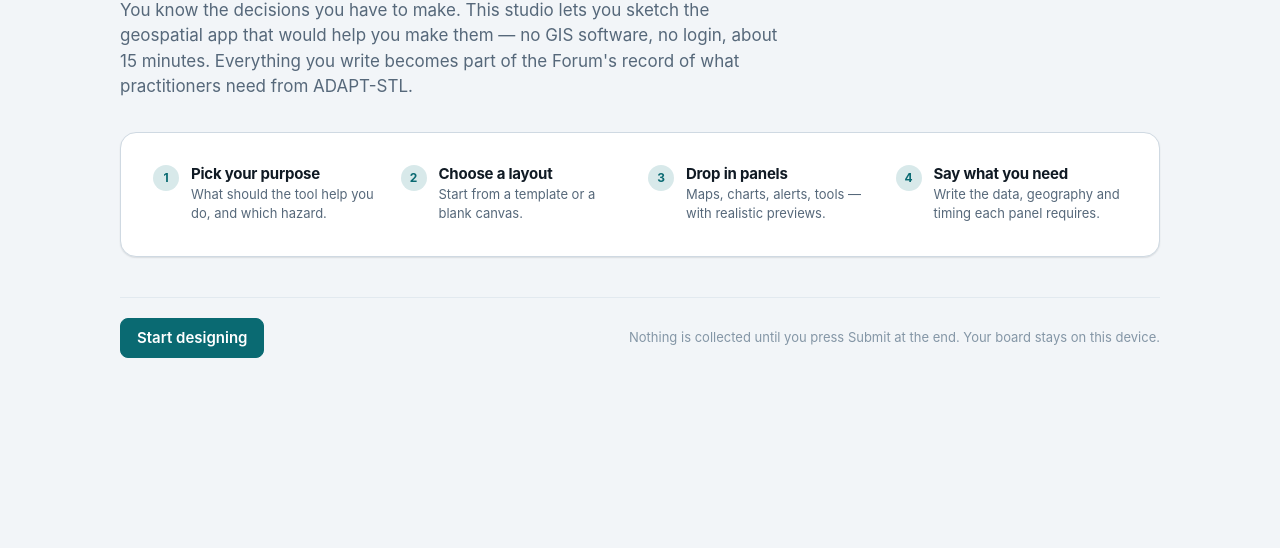
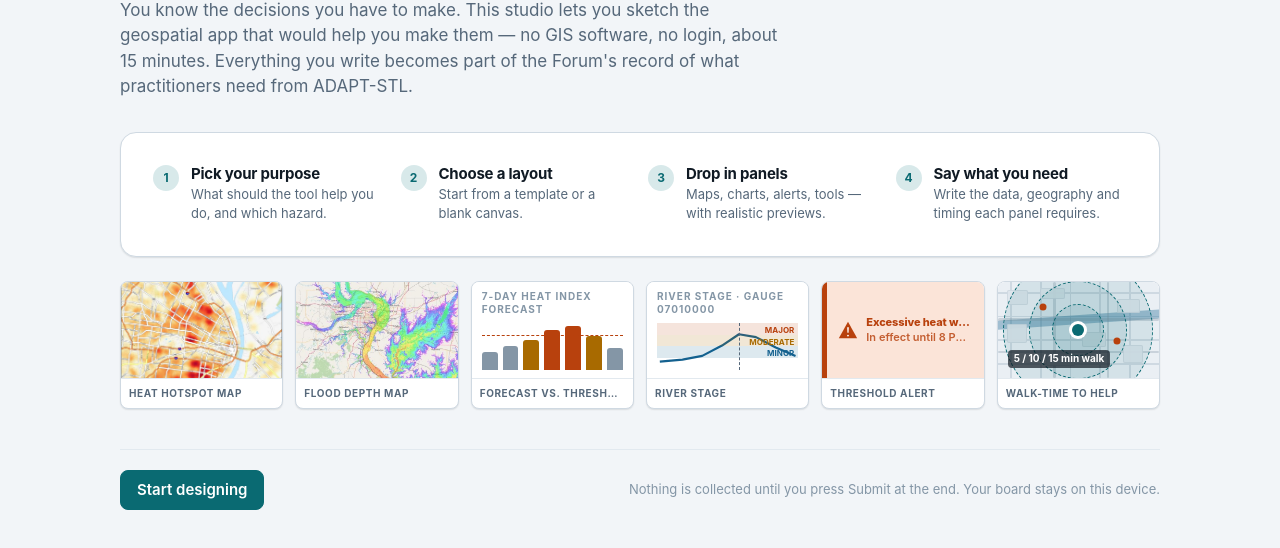
Before and after one commit to orhuna/adapt-stl-dashboard, a plain HTML site: page index.html in a window 1280 px wide. Shown: the part 192-740 px from the top of the page. Drawn offline with Linux system fonts and the light colour scheme; a web font is replaced by a local one.

Commit message:
Welcome example strip; container-query density rules

```diff
--- a/app.js
+++ b/app.js
@@ -67,7 +67,24 @@ function toast(msg) {
 
 /* ---------------- navigation ---------------- */
 
+function renderHeroStrip() {
+  const el = $('#hero-strip');
+  if (!el) return;
+  const ids = [
+    ['heat-map', 'Heat hotspot map'], ['flood-map', 'Flood depth map'],
+    ['heatdays', 'Forecast vs. threshold'], ['hydrograph', 'River stage'],
+    ['alert', 'Threshold alert'], ['nearme', 'Walk-time to help'],
+  ];
+  el.innerHTML = ids.map(([id, label]) => {
+    const w = WIDGET_BY_ID[id];
+    if (!w) return '';
+    return `<figure><span class="hs-view">${previewMarkup(w, 'canvas')}</span>
+      <figcaption>${esc(label)}</figcaption></figure>`;
+  }).join('');
+}
+
 function goto(screen) {
+  const _t = $('#toast'); if (_t) _t.classList.remove('is-open');
   state.screen = screen;
   SCREENS.forEach((s) => $('#screen-' + s).classList.toggle('is-active', s === screen));
   const build = screen === 'build';
@@ -598,6 +615,7 @@ function closeSheets() {
 function init() {
   applyTheme();
   renderStepper();
+  renderHeroStrip();
   renderPurpose();
   renderTemplates();
 
--- a/index.html
+++ b/index.html
@@ -57,6 +57,8 @@
           <div class="hero-step"><span>4</span><div><h4>Say what you need</h4><p>Write the data, geography and timing each panel requires.</p></div></div>
         </div>
       </div>
+
+      <div class="hero-strip" id="hero-strip" aria-hidden="true"></div>
 
       <div class="wizard-nav">
         <button class="btn btn-primary" data-goto="purpose">Start designing</button>
--- a/styles.css
+++ b/styles.css
@@ -807,3 +807,32 @@ input, textarea, select { font: inherit; color: inherit; }
 
 .rail-head { position: relative; }
 .rail-close { position: absolute; top: 0; right: 0; }
+
+/* welcome preview strip */
+.hero-strip {
+  display: grid; grid-template-columns: repeat(6, 1fr); gap: var(--space-3);
+  margin-top: var(--space-6);
+}
+.hero-strip figure {
+  margin: 0; border: 1px solid var(--color-border); border-radius: var(--radius-md);
+  overflow: hidden; background: var(--color-surface); box-shadow: var(--shadow-sm);
+}
+.hero-strip .hs-view { display: block; position: relative; height: 96px; overflow: hidden; container-type: size; container-name: pv; }
+.hero-strip .hs-view > img { position: absolute; inset: 0; width: 100%; height: 100%; object-fit: cover; }
+.hero-strip figcaption {
+  font-size: 10px; font-weight: 700; letter-spacing: .06em; text-transform: uppercase;
+  color: var(--color-text-muted); padding: 7px 8px; border-top: 1px solid var(--color-divider);
+  white-space: nowrap; overflow: hidden; text-overflow: ellipsis;
+}
+@media (max-width: 900px) { .hero-strip { grid-template-columns: repeat(3, 1fr); } }
+@media (max-width: 520px) { .hero-strip { grid-template-columns: repeat(2, 1fr); } }
+
+@container pv (max-width: 240px) {
+  .mk-alert-b, .mk-share-btns i:nth-child(3) { display: none; }
+  .mk-alert-t { font-size: 11px; }
+  .mk-alert { padding: 8px 10px; gap: 7px; }
+  .mk-thead span:last-child, .mk-trow .v { display: none; }
+  .mk-tl-step u { font-size: 9px; }
+  .mk-thresh b { display: none; }
+}
+.hero-strip .widget-caption { display: none; }
```
